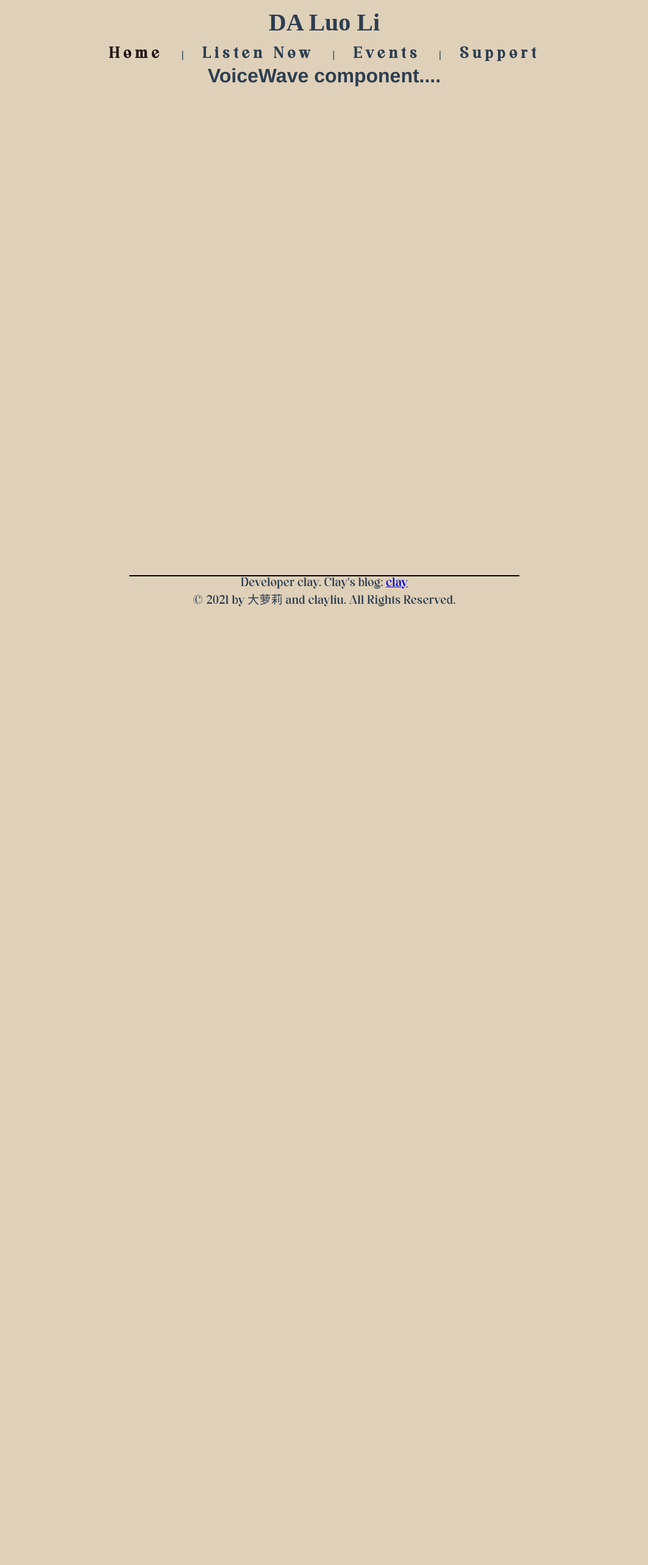
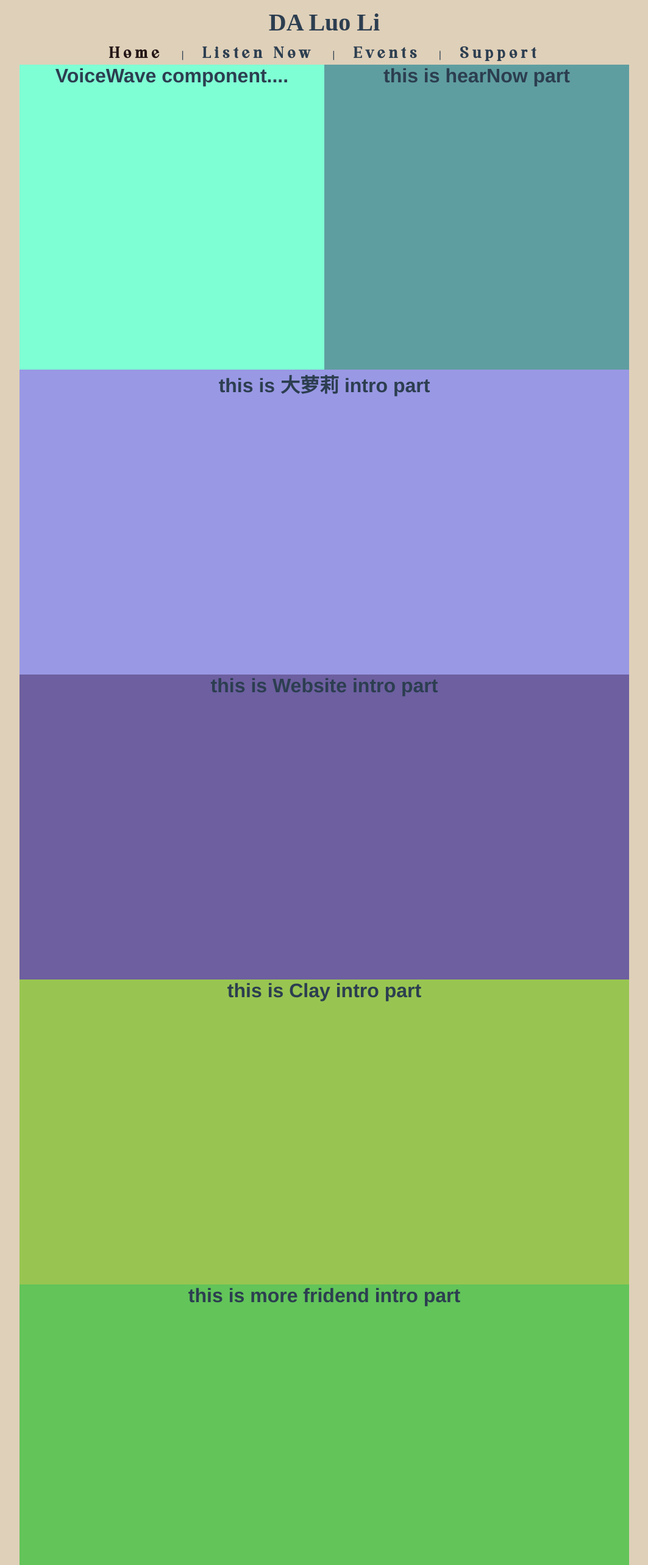
Before and after one commit to CYcitizen/luer, a Vue app: page / in a window 1280 px wide. Shown: the top 2566 px of the page at 61% size, without its empty margins (108-1171 px from the left). Before the commit the page ends 1023 px from the top, so only its background shows below. Built offline with nearby package versions, Linux system fonts and the light colour scheme; a web font is replaced by a local one.

Commit message:
added the alyout of the home page

```diff
--- a/src/App.vue
+++ b/src/App.vue
@@ -122,7 +122,7 @@ body::-webkit-scrollbar {
   /* background-color: tomato; */
   position: relative;
   border-top: 2px solid #000000;
-  top: 100vh;
+  top: 10vh;
 }
 #footer p {
   /* background-color: red; */
--- a/src/components/VoiceWave.vue
+++ b/src/components/VoiceWave.vue
@@ -1,12 +1,14 @@
 <template>
-  <div class="voice">
+  <div id="VoiceWave">
     <h1>VoiceWave component....</h1>
   </div>
 </template>
 
-<script>
-
-</script>
+<script></script>
 <style>
-
+#VoiceWave {
+  height: 500px;
+  width: 500px;
+  background-color: aquamarine;
+}
 </style>
--- a/src/main.js
+++ b/src/main.js
@@ -1,5 +1,5 @@
 /*
-    this file set up
+    this file set up app
 */
 
 // 使用 vue 中的 createApp
--- a/src/views/Home.vue
+++ b/src/views/Home.vue
@@ -7,7 +7,36 @@
     /> -->
 
     <!-- <HelloWorld msg="Welcome 大萝莉's Website" /> -->
-    <VoiceWave />
+
+    <div id="section">
+      <VoiceWave />
+      <div id="HearNow">
+        <h1>this is hearNow part</h1>
+      </div>
+    </div>
+
+    <div id="section">
+      <div id="daluoli">
+        <h1>this is 大萝莉 intro part</h1>
+      </div>
+    </div>
+
+    <div id="section">
+      <div id="intro">
+        <h1>this is Website intro part</h1>
+      </div>
+    </div>
+
+    <div id="section">
+      <div id="clay">
+        <h1>this is Clay intro part</h1>
+      </div>
+    </div>
+    <div id="section">
+      <div id="more">
+        <h1>this is more fridend intro part</h1>
+      </div>
+    </div>
   </div>
 </template>
 
@@ -27,6 +56,42 @@ export default {
 </script>
 
 <style>
+#section {
+  display: flex;
+  flex-direction: row;
+  background-color: #dfd0b9;
+  justify-content: center;
+}
+#HearNow {
+  height: 500px;
+  width: 500px;
+  background-color: cadetblue;
+}
+
+#daluoli {
+  height: 500px;
+  width: 1000px;
+  background-color: rgb(153, 152, 228);
+}
+
+#intro {
+  height: 500px;
+  width: 1000px;
+  background-color: rgb(109, 95, 160);
+}
+
+#clay {
+  height: 500px;
+  width: 1000px;
+  background-color: rgb(152, 197, 81);
+}
+
+#more {
+  height: 500px;
+  width: 1000px;
+  background-color: rgb(98, 196, 89);
+}
+
 @media screen and (min-width: 960px) and (max-width: 1200px) {
   .logo {
     width: 50%;
```
Also changed, not shown: 1 other file (tests, documents, lock files or other folders).
